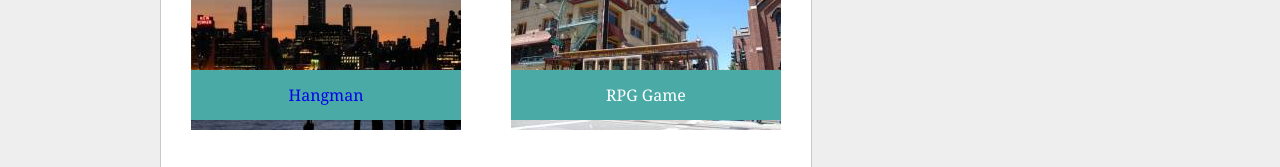
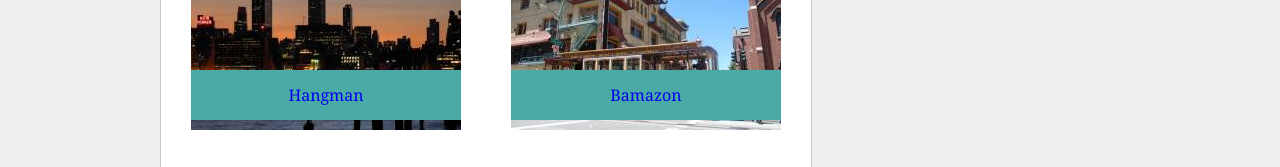
Before and after one commit to gargonator/Responsive-Portfolio, a plain HTML site: page portfolio.html in a window 1280 px wide. Shown: the part 313-480 px from the top of the page. Drawn offline with Linux system fonts and the light colour scheme.

Commit message:
Updated portfolio.html

```diff
--- a/portfolio.html
+++ b/portfolio.html
@@ -32,7 +32,7 @@
 					</div>
 					<div class="pf-image pf-right cf">
 						<img src="assets/images/project2.jpg">
-						<div class="label pf-2">RPG Game</div>
+						<div class="label pf-2"><a href='https://github.com/gargonator/bamazon'>Bamazon</a></div>
 					</div>
 					<div class="pf-image pf-left cf">
 						<img src="assets/images/project3.jpg">
```
